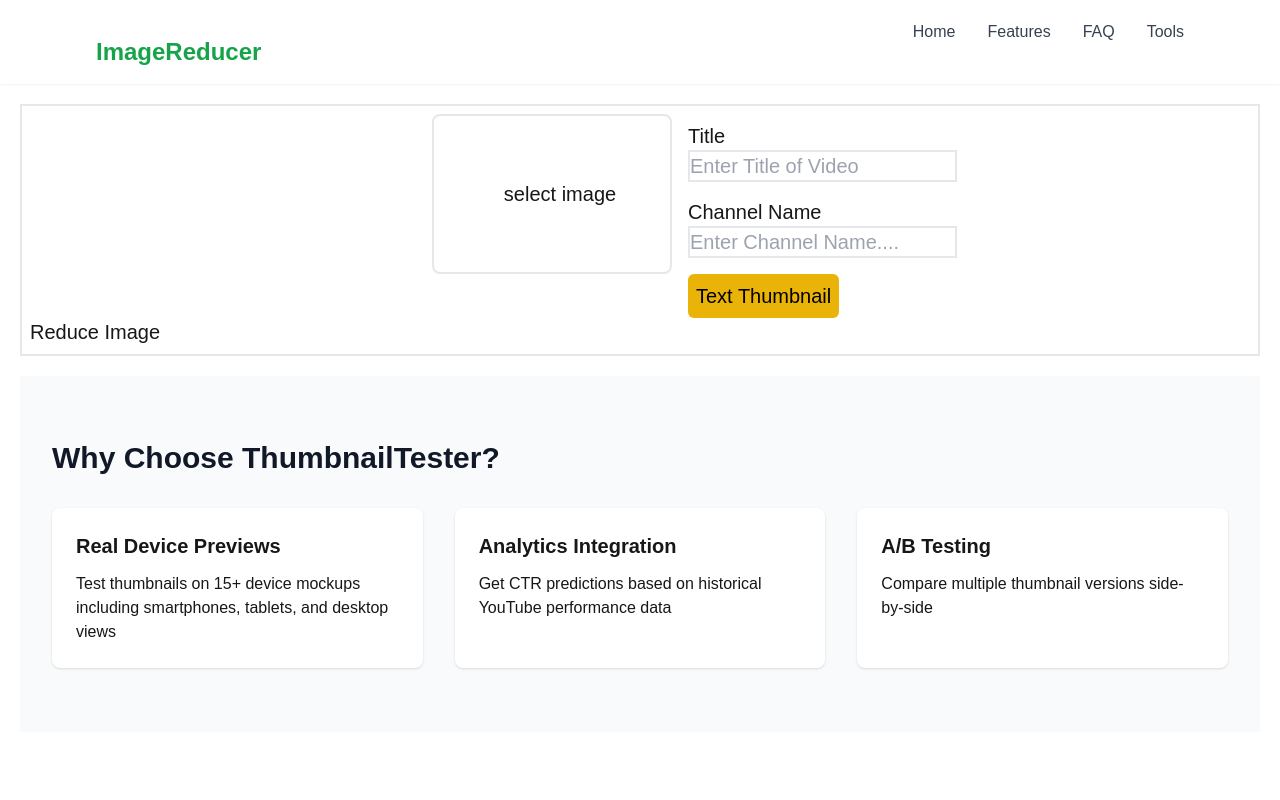
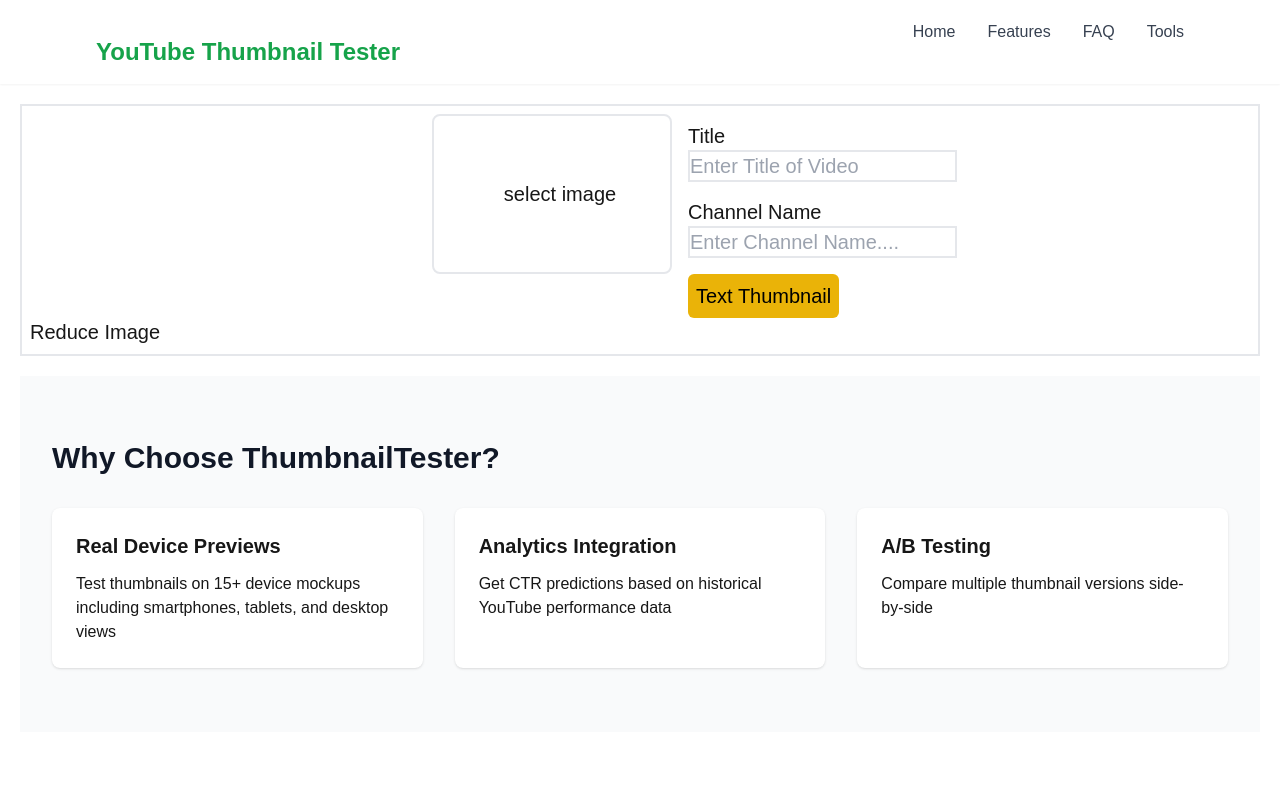
Before and after one commit to soloprime9/YouTube-Thumbnail-Tester, a Next.js app: page / in a window 1280 px wide. Shown: the top 800 px of the page. Built offline with nearby package versions, Linux system fonts and the light colour scheme.

Commit message:
Update layout.js

```diff
--- a/src/app/layout.js
+++ b/src/app/layout.js
@@ -62,7 +62,7 @@
     <nav className="max-w-6xl mx-auto px-4 sm:px-6 border-dashed mt-5 lg:px-8">
       <div className="flex justify-between h-16">
         <div className="flex-shrink-0 flex items-center">
-          <span className="text-2xl font-bold text-green-600 pointer"><a href="https://reduceimages-sigma.vercel.app/">ImageReducer</a></span>
+          <span className="text-2xl font-bold text-green-600 pointer"><a href="https://reduceimages-sigma.vercel.app/">YouTube Thumbnail Tester</a></span>
         </div>
 
         {/* Desktop Navigation */}
```
